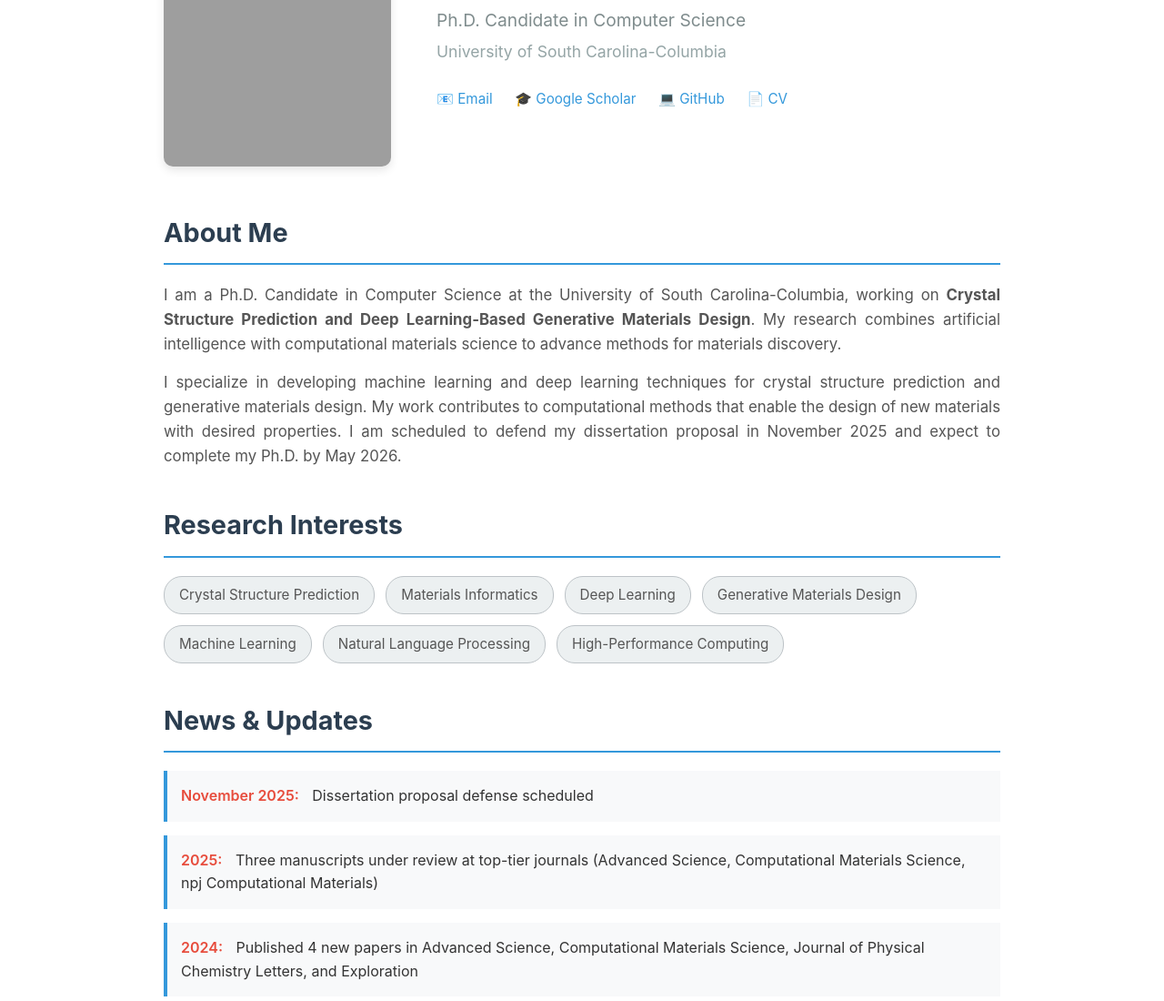
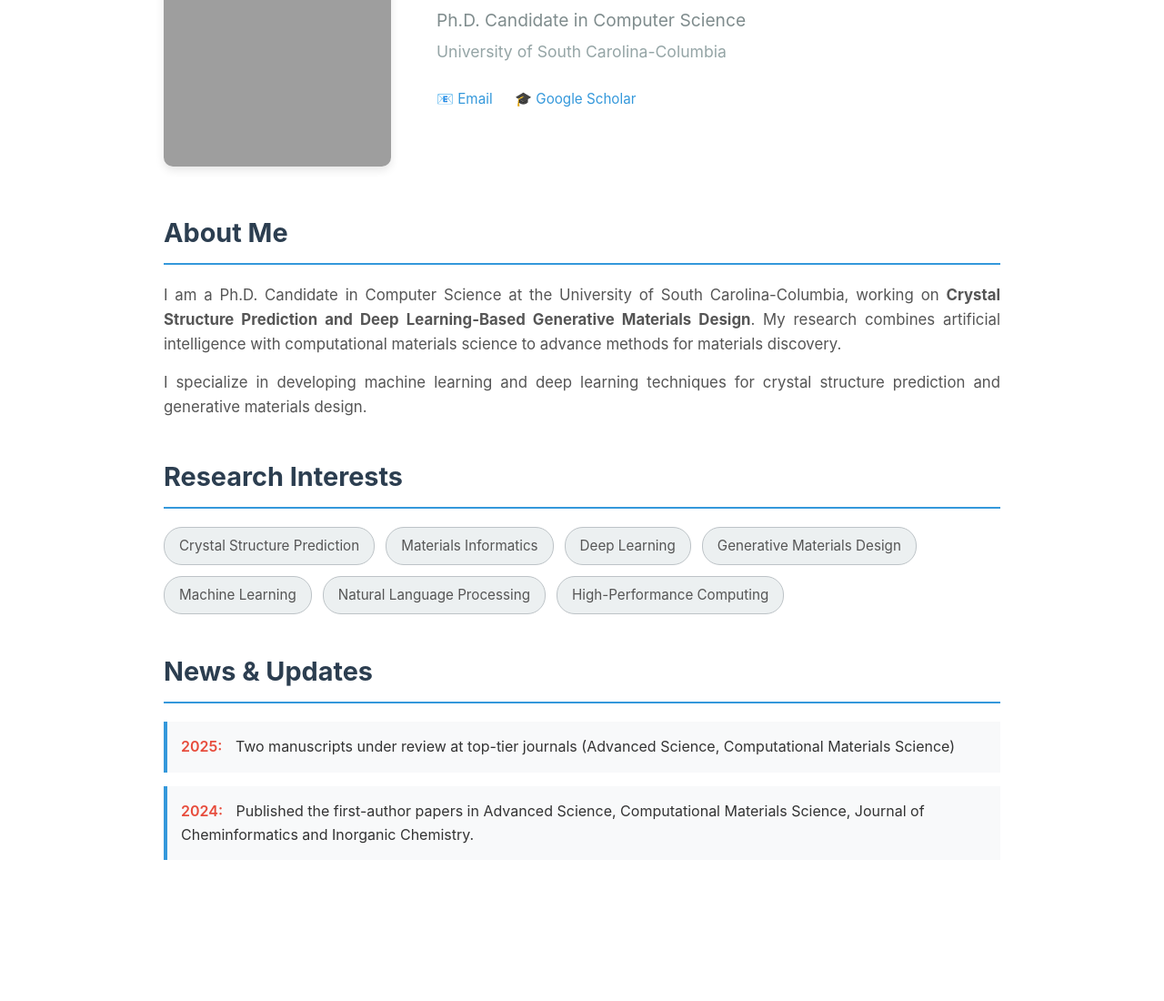
Before and after one commit to hallofuture/LaiWei.github.io, a plain HTML site: page index.html in a window 1280 px wide. Shown: the part 200-1300 px from the top of the page at 91% size. Drawn offline with Linux system fonts and the light colour scheme; grey boxes are pictures that could not be loaded.

Commit message:
Update index.html

```diff
--- a/index.html
+++ b/index.html
@@ -241,8 +241,6 @@
                 <div class="contact-info">
                     <a href="mailto:lw36@email.sc.edu">📧 Email</a>
                     <a href="https://scholar.google.com/citations?user=RKh9YAIAAAAJ&hl=en" target="_blank">🎓 Google Scholar</a>
-                    <a href="https://github.com/hallofuture" target="_blank">💻 GitHub</a>
-                    <a href="cv.pdf" target="_blank">📄 CV</a>
                 </div>
             </div>
         </div>
@@ -258,9 +256,7 @@
             </p>
             <p>
                 I specialize in developing machine learning and deep learning techniques for crystal structure prediction
-                and generative materials design. My work contributes to computational methods that enable the design
-                of new materials with desired properties. I am scheduled to defend my dissertation proposal in November 2025
-                and expect to complete my Ph.D. by May 2026.
+                and generative materials design.
             </p>
         </div>
 
@@ -282,16 +278,12 @@
         <div class="content-section">
             <h2>News & Updates</h2>
             <div class="news-item">
-                <span class="news-date">November 2025:</span>
-                Dissertation proposal defense scheduled
-            </div>
-            <div class="news-item">
                 <span class="news-date">2025:</span>
-                Three manuscripts under review at top-tier journals (Advanced Science, Computational Materials Science, npj Computational Materials)
+                Two manuscripts under review at top-tier journals (Advanced Science, Computational Materials Science)
             </div>
             <div class="news-item">
                 <span class="news-date">2024:</span>
-                Published 4 new papers in Advanced Science, Computational Materials Science, Journal of Physical Chemistry Letters, and Exploration
+                Published the first-author papers in Advanced Science, Computational Materials Science, Journal of Cheminformatics and Inorganic Chemistry.
             </div>
         </div>
     </div>
```
